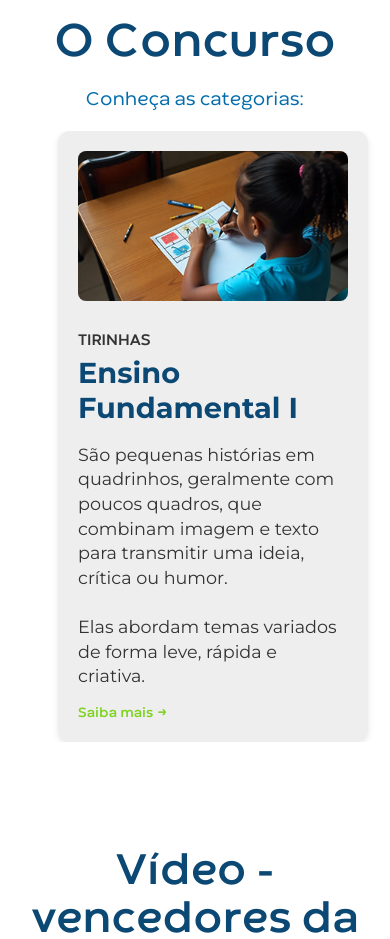
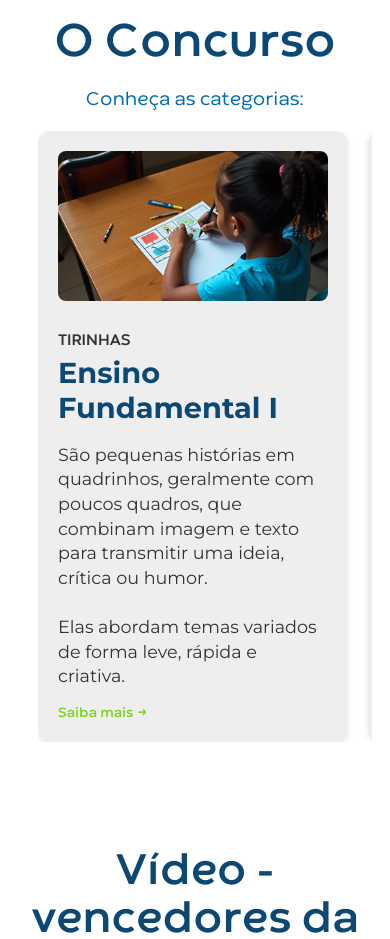
Before and after one commit to rafaelmuniz-br/atarde-cjj, a Nuxt app: page / in a window 390 px wide. Shown: the part 1620-2559 px from the top of the page. Built offline with nearby package versions, Linux system fonts and the light colour scheme.

Commit message:
fix: Padding

```diff
--- a/components/index/CategoriasConcurso.vue
+++ b/components/index/CategoriasConcurso.vue
@@ -185,7 +185,7 @@
     }
 
     .carousel {
-      padding-left: 20px;
+      padding-left: 0px;
       padding-right: 20px;
       max-width: 100%;
     }
```
